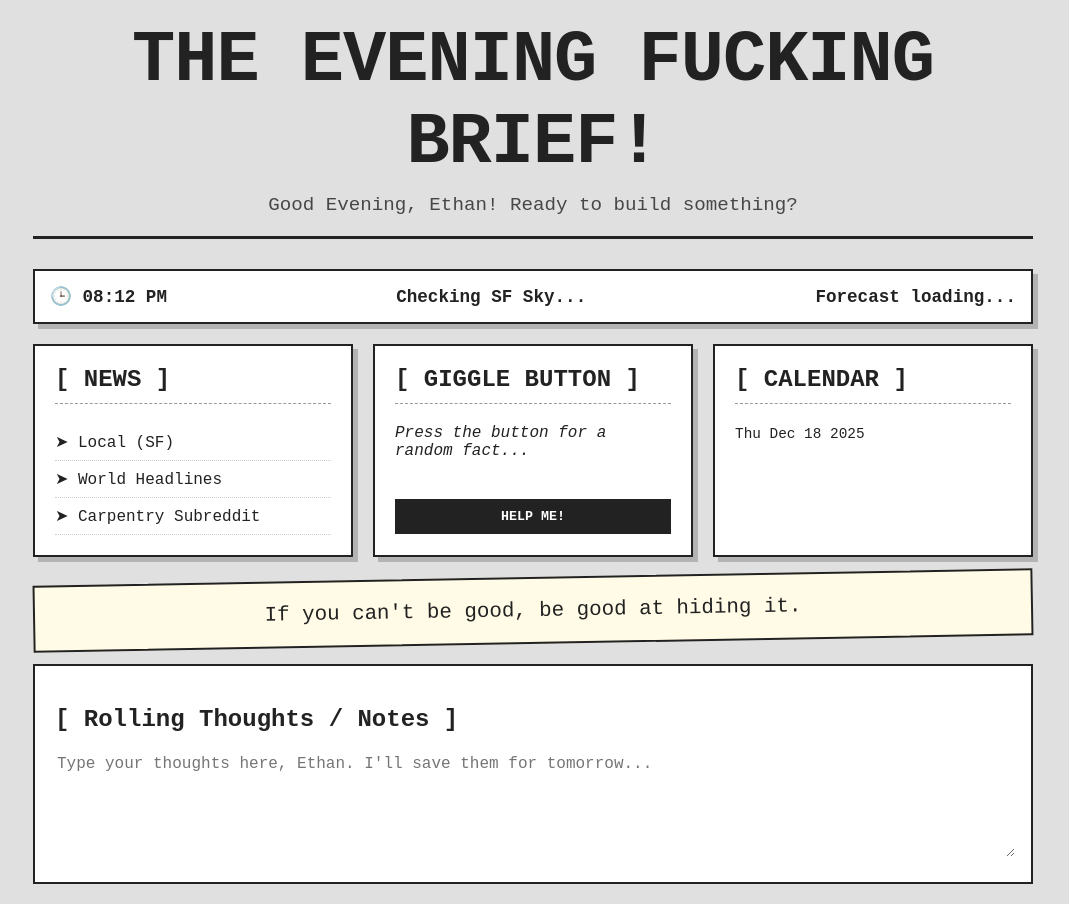
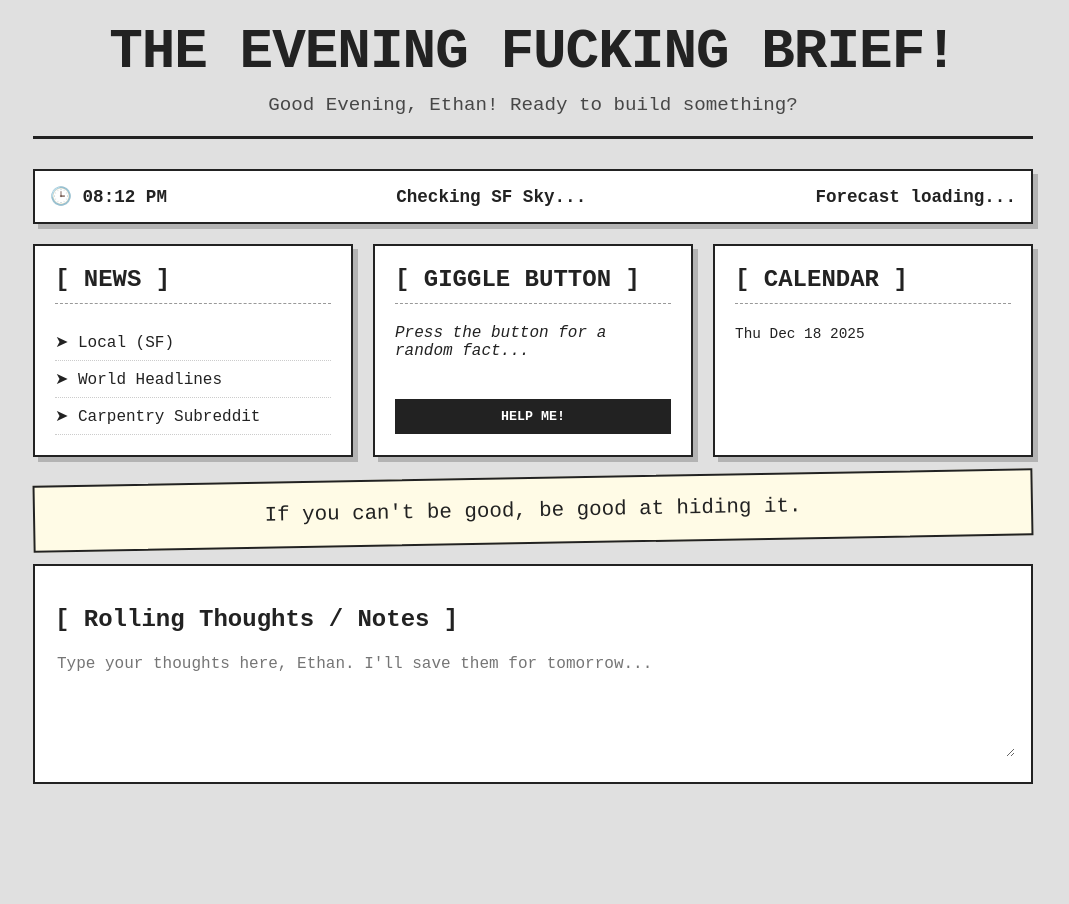
Before and after one commit to elmreks/mb2, a plain HTML site: page index.html in a window 1280 px wide. Shown: the whole page, without its empty margins (107-1176 px from the left). After the commit the page ends 804 px from the top, so only its background shows below. Drawn offline with Linux system fonts and the light colour scheme; no server answers.

Commit message:
Reduce h1 font size from 4.5rem to 3.5rem

```diff
--- a/index.html
+++ b/index.html
@@ -38,7 +38,7 @@
             padding-bottom: 20px;
             margin-bottom: 10px;
         }
-        h1 { margin: 0; font-size: 4.5rem; text-transform: uppercase; letter-spacing: -1px; }
+        h1 { margin: 0; font-size: 3.5rem; text-transform: uppercase; letter-spacing: -1px; }
         .sub-head { font-size: 1.2rem; margin-top: 10px; opacity: 0.8; }
 
         /* --- INFO BAR (Time | Weather) --- */
```
